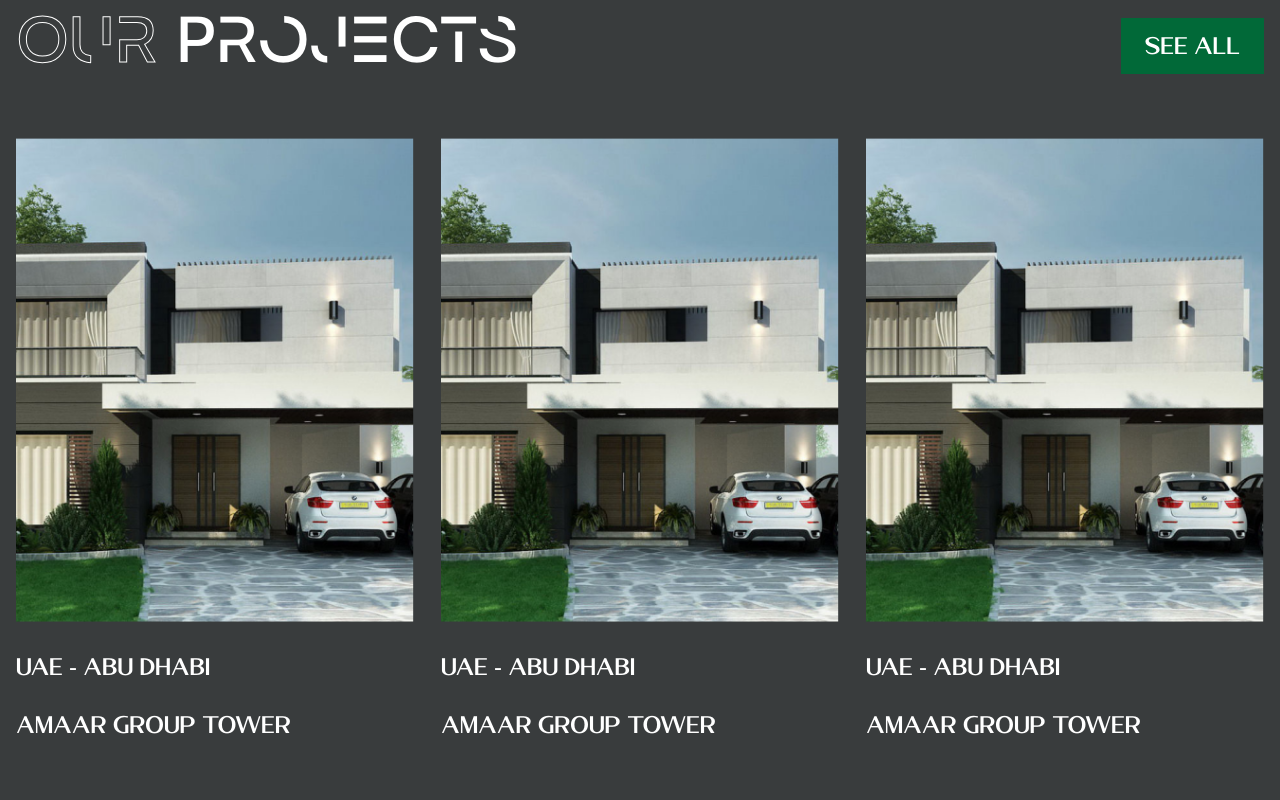
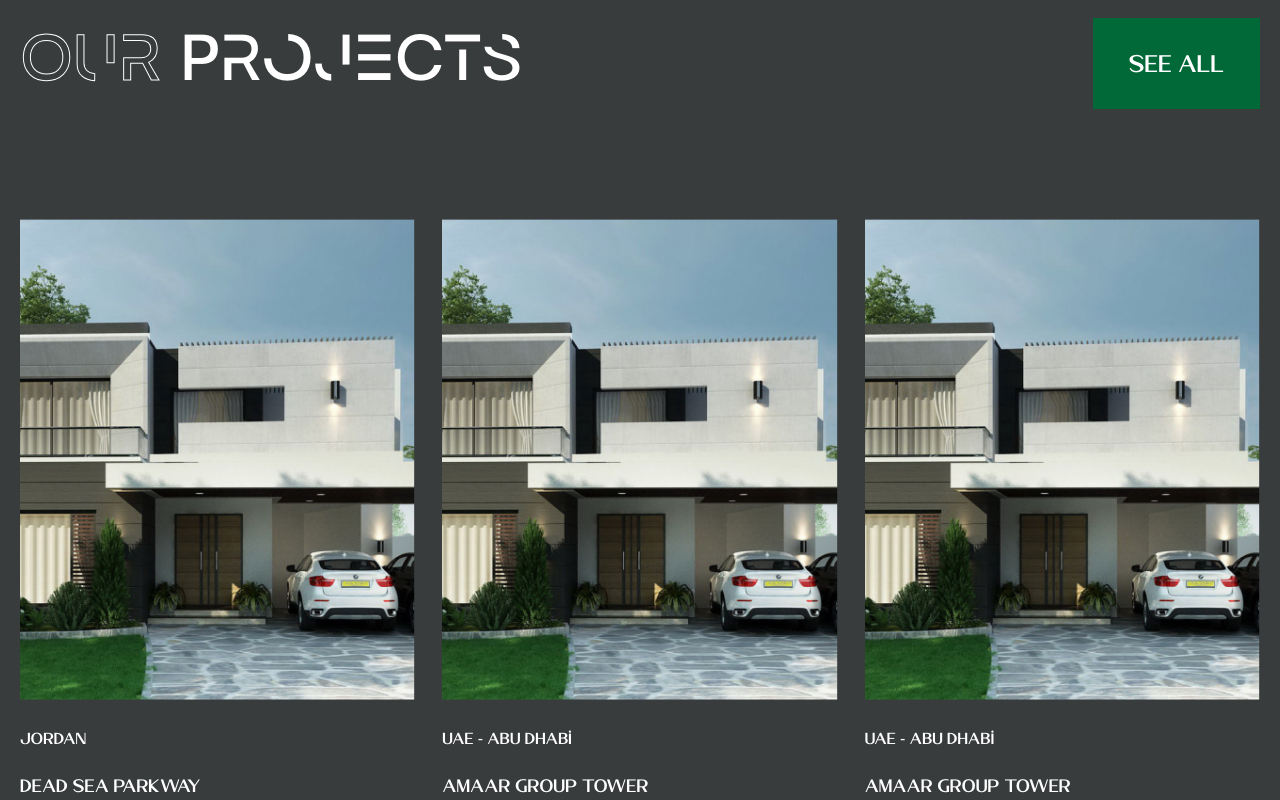
Before and after one commit to faheem-ul/Nebras, a React (Vite) app: page / in a window 1280 px wide. Shown: the part 2040-2840 px from the top of the page. Built offline with nearby package versions, Linux system fonts and the light colour scheme.

Commit message:
feat: ( Home: OurProject Section) replace project cards with card componets

```diff
--- a/src/pages/Home/sections/OurProjects.jsx
+++ b/src/pages/Home/sections/OurProjects.jsx
@@ -1,36 +1,38 @@
-import project from "../../../assets/home/project.png";
+import { useNavigate } from "react-router-dom";
+
 import Text from "../../../components/ui/Text";
 
+import projectsData from "@/data/projects.json"
+import ProjectCard from "@/components/ProjectCard";
+
 const OurProjects = () => {
+  const navigate = useNavigate();
+
+  const currentProjects = projectsData.projects.slice(0, 6);
+
+
   return (
     <section className="w-full bg-[#393C3D] pt-[105px] pb-[95px]">
-      <div className="max-w-[1312px] w-full mx-auto px-4">
+      <div className="max-w-[1312px] w-full mx-auto px-5">
         {/* Section header */}
-        <div className="flex flex-col gap-6 sm:flex-row sm:justify-between sm:items-center mb-[64px]">
-          <Text className="font-logirent text-[40px] sm:text-[50px] lg:text-[65px] leading-tight text-white">
+        <div className="flex flex-col gap-6 sm:flex-row sm:justify-between sm:items-center mb-[110px]">
+          <Text as="h1" className="text-white">
             <span className="text-outline-white">Our</span> Projects
           </Text>
-          <button className="px-6 py-3 bg-green text-white font-kosans font-normal text-lg sm:text-xl lg:text-2xl">
+          <button
+            onClick={() => navigate("/our-projects")}
+            className="px-6 py-3 text-[18px]  md:px-[36px] md:py-[33.5px] bg-green text-white font-kosans md:text-[24px] leading-none cursor-pointer">
             See All
           </button>
         </div>
 
         {/* Project cards */}
-        <div className="grid grid-cols-1 sm:grid-cols-2 lg:grid-cols-3 gap-x-[27px] gap-y-[64px]">
-          {[...Array(6)].map((_, i) => (
-            <div key={i}>
-              <img src={project} alt="Project" className="w-full" />
-
-              <Text className="text-white font-kosans text-[16px] font-normal mt-[26px]">
-                UAE - ABU DHABI
-              </Text>
-
-              <Text className="text-white font-kosans text-[18px] font-normal mt-[20px]">
-                AMAAR GROUP TOWER
-              </Text>
-            </div>
+        <div className="grid grid-cols-1 sm:grid-cols-2 lg:grid-cols-3 gap-x-[27px] gap-y-[50px] text-white">
+          {currentProjects.map((project) => (
+            <ProjectCard key={project.id} project={project} />
           ))}
         </div>
+
       </div>
     </section>
   );
```
